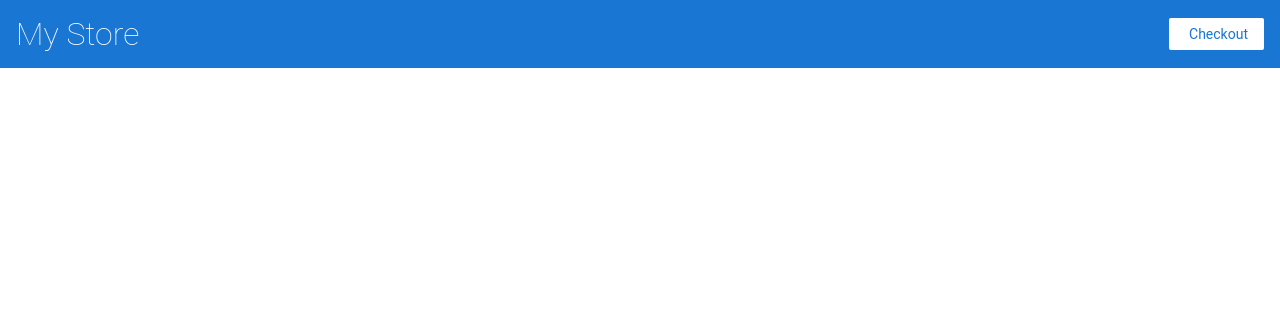
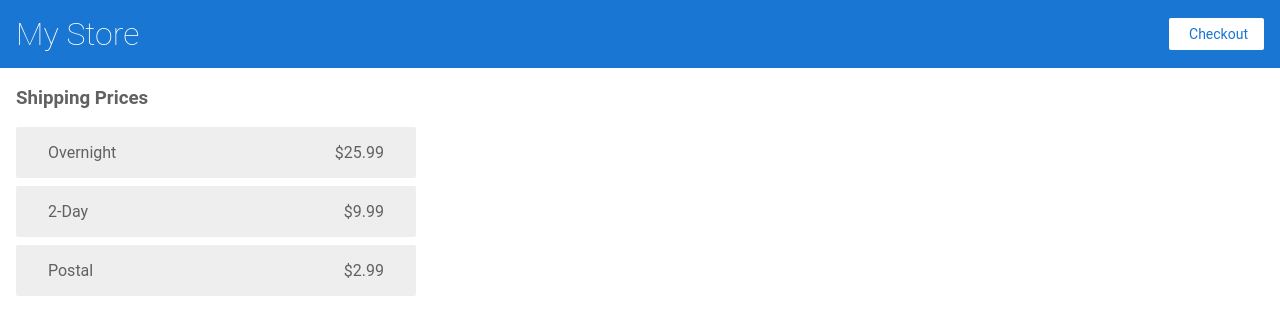
Before and after one commit to aulifarm/angular-tutorial-mystore, an Angular app: page /shipping in a window 1280 px wide. Before the commit this address led to /. Shown: the top 334 px of the page. Built offline with nearby package versions, Linux system fonts and the light colour scheme.

Commit message:
Create a shipping component

```diff
--- a/src/app/app.module.ts
+++ b/src/app/app.module.ts
@@ -10,6 +10,7 @@ import { ProductListComponent } from './product-list/product-list.component';
 import { ProductAlertsComponent } from './product-alerts/product-alerts.component';
 import { ProductDetailsComponent } from './product-details/product-details.component';
 import { CartComponent } from './cart/cart.component';
+import { ShippingComponent } from './shipping/shipping.component';
 
 
 @NgModule({
@@ -19,7 +20,8 @@ import { CartComponent } from './cart/cart.component';
     TopBarComponent,
     ProductAlertsComponent,
     ProductDetailsComponent,
-    CartComponent
+    CartComponent,
+    ShippingComponent
   ],
   imports: [
     BrowserModule,
@@ -29,6 +31,7 @@ import { CartComponent } from './cart/cart.component';
       { path: '', component: ProductListComponent },
       { path: 'products/:productId', component: ProductDetailsComponent },
       { path: 'cart', component: CartComponent },
+      { path: 'shipping', component: ShippingComponent },
     ])
   ],
 
--- a/src/app/cart/cart.component.html
+++ b/src/app/cart/cart.component.html
@@ -1,4 +1,9 @@
 <h3>Cart</h3>
+
+<p>
+    <a routerLink="/shipping">Shipping Prices</a>
+  </p>
+
 
 <div class="cart-item" *ngFor="let item of items">
   <span>{{ item.name }}</span>
--- /dev/null
+++ b/src/app/shipping/shipping.component.html
@@ -0,0 +1,6 @@
+<h3>Shipping Prices</h3>
+
+<div class="shipping-item" *ngFor="let shipping of shippingCosts | async">
+  <span>{{ shipping.type }}</span>
+  <span>{{ shipping.price | currency }}</span>
+</div>
--- /dev/null
+++ b/src/app/shipping/shipping.component.ts
@@ -0,0 +1,15 @@
+import { Component } from '@angular/core';
+
+import { CartService } from '../cart.service';
+
+@Component({
+  selector: 'app-shipping',
+  templateUrl: './shipping.component.html',
+  styleUrls: ['./shipping.component.css']
+})
+export class ShippingComponent {
+  shippingCosts = this.cartService.getShippingPrices();
+
+  constructor(private cartService: CartService) { }
+
+}
```
Also changed, not shown: src/app/shipping/shipping.component.css (added), 1 other file (tests, documents, lock files or other folders).
